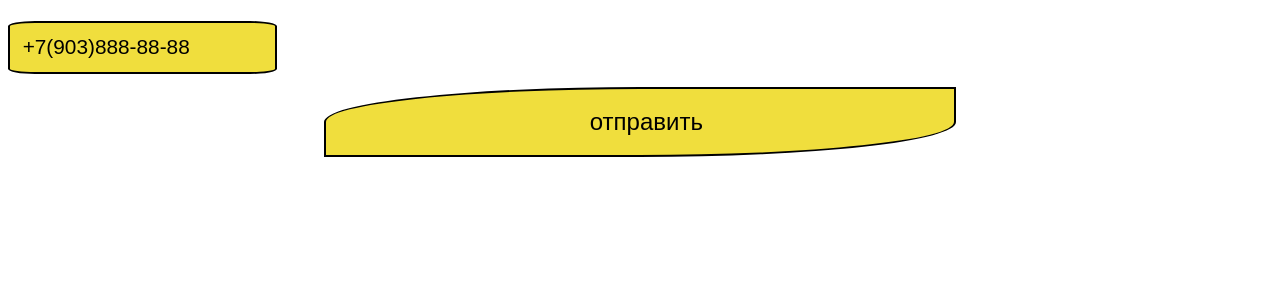
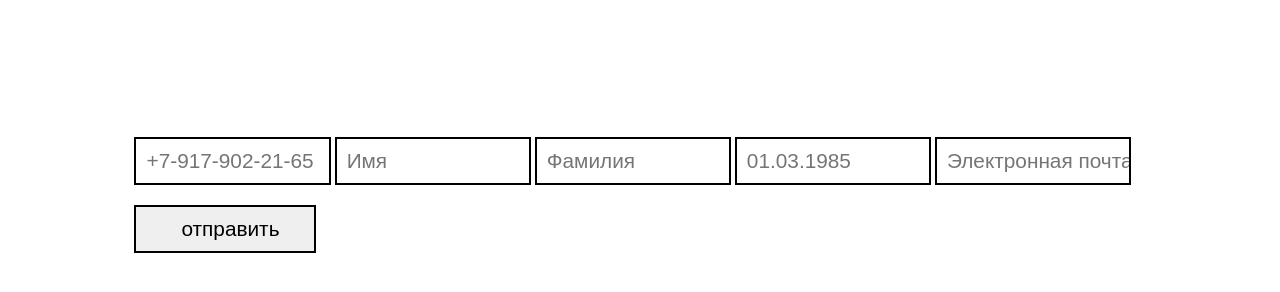
Before and after one commit to frozendrakkon/validation, a plain HTML site: page index.html in a window 1280 px wide. Drawn offline with Linux system fonts and the light colour scheme.

Commit message:
valid number

```diff
--- a/code.js
+++ b/code.js
@@ -1,38 +1,28 @@
-const numberInput = document.getElementById("number")
-const nameInput = document.getElementById("name")
-const lastNameInput = document.getElementById("last-name")
-const dateBirthInput = document.getElementById("date")
-const emailInput = document.getElementById("email")
+const numberInput = document.getElementById("number");
+const nameInput = document.getElementById("name");
+const lastNameInput = document.getElementById("last-name");
+const dateBirthInput = document.getElementById("date");
+const emailInput = document.getElementById("email");
 
-const numberRegularExpression = /^(\s*)?(\+)?([- _():=+]?\d[- _():=+]?){10,14}(\s*)?$/
 
-numberInput.onblur = function() {
-    const valid = numberRegularExpression.test(numberInput.value)
-    if(valid) {
-        console.log("ye")
+const numberRegularExpression = /^(\s*)?(\+)?([- _():=+]?\d[- _():=+]?){10,14}(\s*)?$/;
+// регулярное выражение для проверки валидности телефона
+
+const checkNumber = numberInput.onblur = function () {
+    let numberValue = numberInput.value // work
+    return numberRegularExpression.test(numberValue)
+
+}
+
+const removeStateBtnSuccessDanger = numberInput.onfocus = function () {
+    numberInput.classList.remove("success")
+    numberInput.classList.remove("danger")
+}
+
+const addStateBtnSuccessDanger = numberInput.onblur = function() {
+    if (checkNumber()) {
         numberInput.classList.add("success")
     } else {
         numberInput.classList.add("danger")
-        console.log("ey")
     }
-} //! Делает что-то после потери фокусировки
-
-
-
-// function validationHandler() {
-//     document.forms.dataUser.onsubmit = function () {
-
-//         const numberVal = numberInput.value;
-//         const nameVal = nameInput.value;
-//         const lastNameVal = lastNameInput.value;
-//         const dataBirthVal = dateBirthInput.value;
-//         const emailVal = emailInput.value;
-
-//         function checkNumber() {}
-//         function checkName() {}
-//         function checkLastName() {}
-//         function checkDateBirth() {}
-//         function checkEmail() {}
-//     }
-// }
-//     validationHandler()
+}
--- a/index.html
+++ b/index.html
@@ -11,12 +11,14 @@
 <body>
   <div class="container">
     <form name="dataUser" class="form-container">
-      <input name="number" id="number" value="+7(903)888-88-88" type="text" placeholder="+7-917-902-21-65" />
-      <!-- <input name="name" id="name" type="text" placeholder="Имя" />
-      <input name="lastName" id="last-name" type="text" placeholder="Фамилия" />
-      <input name="date" id="date" type="text" placeholder="01.03.1985" />
-      <input name="email" id="email" type="text" placeholder="Электронная почта" /> -->
-      <input type="submit" value="отправить" id="check"></input>
+      <div>
+        <input name="number" id="number" type="text" placeholder="+7-917-902-21-65" />
+        <input name="name" id="name" type="text" placeholder="Имя" />
+        <input name="lastName" id="last-name" type="text" placeholder="Фамилия" />
+        <input name="date" id="date" type="text" placeholder="01.03.1985" />
+        <input name="email" id="email" type="text" placeholder="Электронная почта" />
+      </div>
+      <div><input class="submit" type="submit" value="отправить" id="check"></input></div>
     </form>
   </div>
 
--- a/sass/style.sass
+++ b/sass/style.sass
@@ -1,32 +1,21 @@
 .form-container
-    display: flex
-    flex-direction: column
+    width: 80%
+    margin: 10% auto
     input
-        border-radius: 10%
-        background-color: #f0de3d
+        // background-color: #1284ee98
         border: 2px solid black
+        width: 18%
         font-size: 1.3em
-        width: 20%
         padding: 1% 0 1% 1%
         margin: 1% 0 1% 0
-        &:last-child
-            width: 50%
-            border-radius: 50% 0 50% 0
-            border: 2px solid black
-            font-size: 1.5em
-            outline: none
-            height: 70px
-            margin: 0 auto
-            cursor: pointer
-            background-color: #f0de3d
         &:active, &:focus
             outline: none
             cursor: pointer
-        &:hover
-            background-color: #faed79
     .danger
         border: 2px solid red
-        background-color: #fff
     .success
         border: 2px solid #26e63f
-        background-color: #26e63f
+    .submit
+        &:hover
+            background-color: #34e6c8
+            border: none
```
Also changed, not shown: css/style.css, 1 other file.
